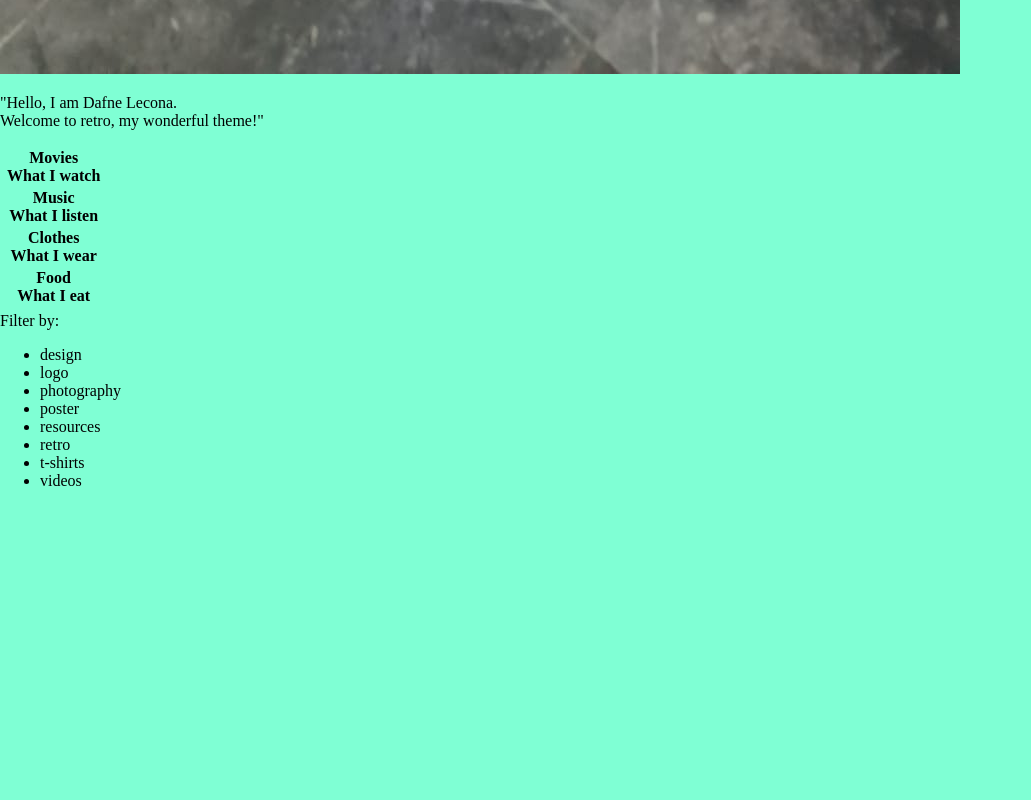
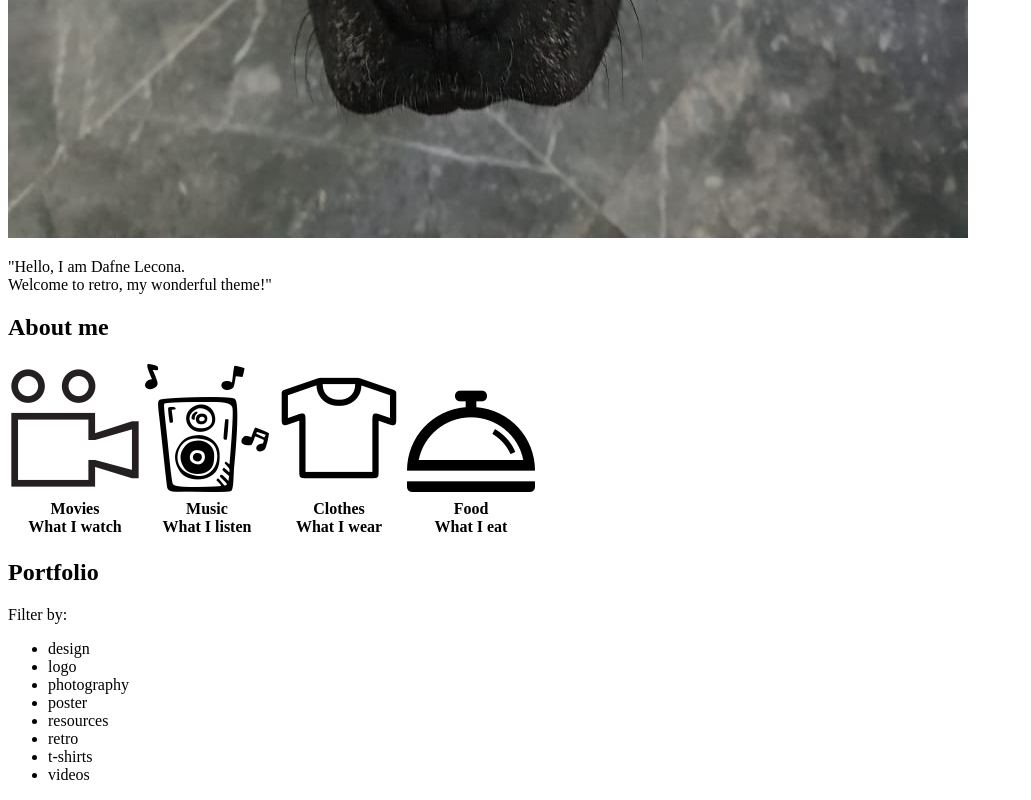
Before and after one commit to DafLec/DesarrolloWeb_tarea1, a plain HTML site: page index.html in a window 1280 px wide. Shown: the part 1206-2006 px from the top of the page, without its empty margins (0-1031 px from the left). Before the commit the page ends 1712 px from the top, so only its background shows below. Drawn offline with Linux system fonts and the light colour scheme.

Commit message:
Update index.html

```diff
--- a/index.html
+++ b/index.html
@@ -3,7 +3,7 @@
     <head>
         <meta charset="utf-8">
         <title>Old style portfolio</title>
-        <link href="css/styles.css" rel="stylesheet">
+        <link href="index.css" rel="stylesheet">
     </head>
     <body>
         <header>
@@ -14,39 +14,32 @@
                 <li>My blog</li>
                 <li>Contact me</li>
             </ul>
-            <hr>
         </header>
-        <section>
+        <section class="presentation">
             <img src="img/rocco.jpg" alt="myDog">
             <p>"Hello, I am Dafne Lecona.<br>Welcome to retro, my wonderful theme!"</p>
         </section>
-        <section>
+        <section class="aboutMe">
+          <h2>About me</h2>
             <table>
                 <tr>
-                    <th></th>
-                    <th>Movies<br>What I watch</th>
-                    <th></th>
+                  <th><img src="img/movie.png" alt="movie"></th>
+                  <th><img src="img/music.png" alt="music"></th>
+                  <th><img src="img/clothes.png" alt="clothes"></th>
+                  <th><img src="img/food.png" alt="food"></th>
                 </tr>
                 <tr>
-                    <th></th>
+                    <th>Movies<br>What I watch</th>
                     <th>Music<br>What I listen</th>
-                    <th></th>
-                </tr>
-                <tr>
-                    <th></th>
                     <th>Clothes<br>What I wear</th>
-                    <th></th>
-                </tr>
-                <tr>
-                    <th></th>
                     <th>Food<br>What I eat</th>
-                    <th></th>
                 </tr>
             </table>
         </section>
-        <section>
+        <section class="portfolio">
+          <h2>Portfolio</h2>
             Filter by:
-            <ul>
+            <ul class="breadcrumbs">
                 <li>design</li>
                 <li>logo</li>
                 <li>photography</li>
```
